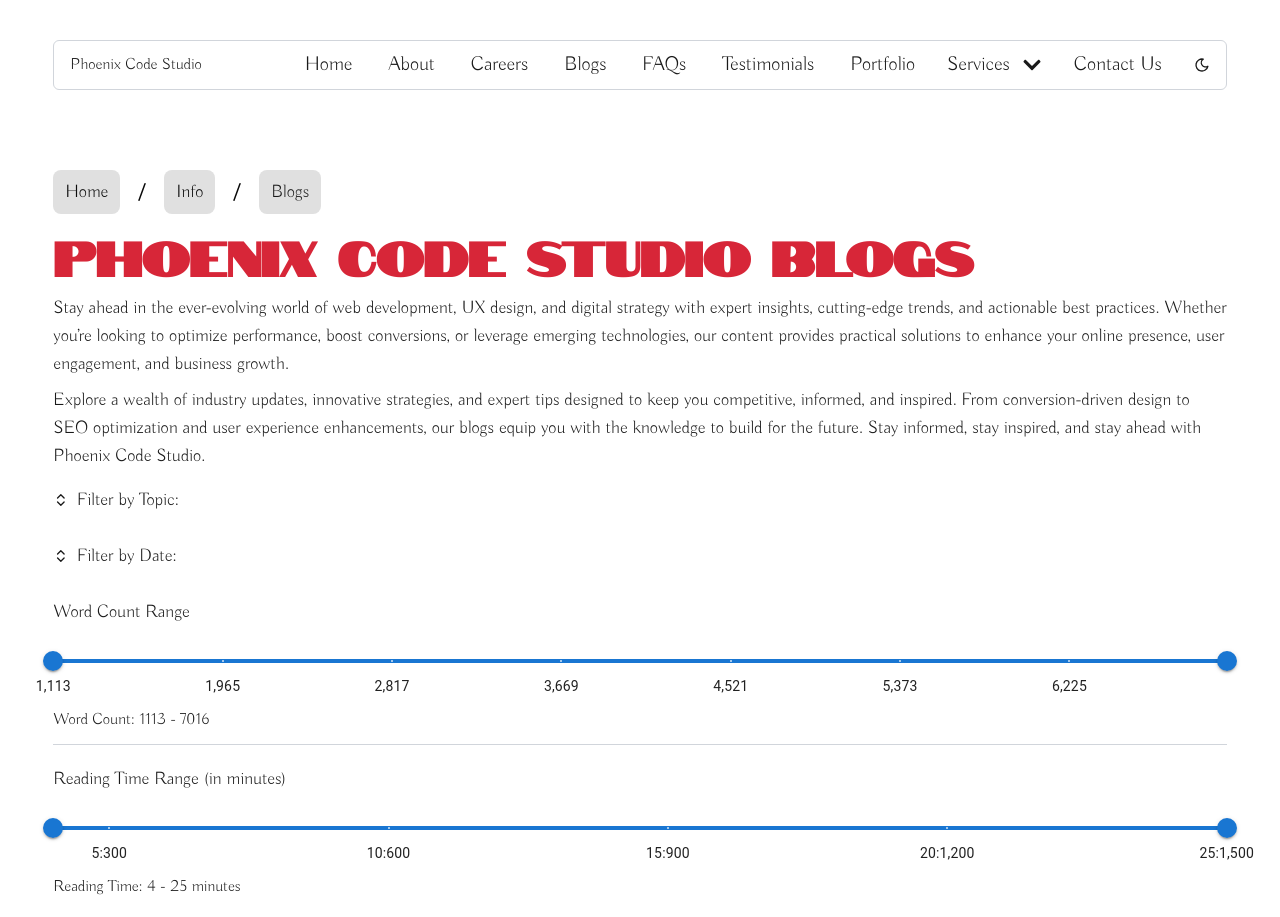
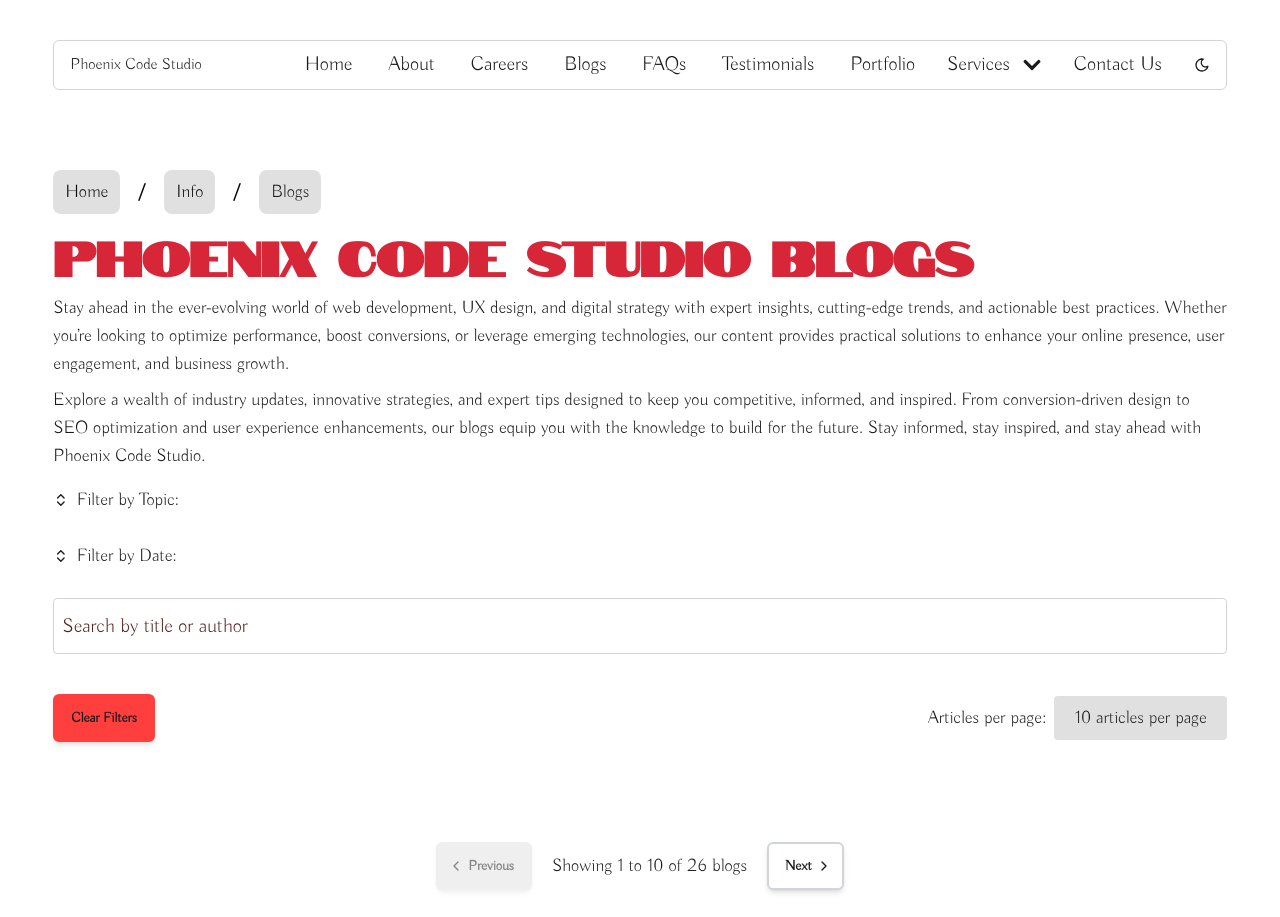
Before and after one commit to tmchuynh/phoenix-code-studio, a Next.js app: page /info/blogs in a window 1280 px wide. Shown: the top 917 px of the page. Built offline with nearby package versions, Linux system fonts and the light colour scheme.

Commit message:
revert -.-

```diff
--- a/src/app/info/blogs/page.tsx
+++ b/src/app/info/blogs/page.tsx
@@ -5,7 +5,6 @@ import DynamicBreadcrumb from "@/components/ui/breadcrumb-dynamic";
 import { Button } from "@/components/ui/button";
 import { Card } from "@/components/ui/card";
 import { BpCheckbox } from "@/components/ui/checkbox-custom";
-import Slider from "@mui/material/Slider";
 import Image from "next/image";
 import {
   Collapsible,
@@ -26,14 +25,7 @@ import {
 } from "@/components/ui/pagination";
 import useBetweenLargeAndXL from "@/lib/onlyLargerScreens";
 import useSmallScreen from "@/lib/useSmallScreen";
-import {
-  decimalMinutesToMmSs,
-  formatDate,
-  formatDecimalMinutes,
-  formatNumber,
-  parseReadingTimeToMinutes,
-  setSlug,
-} from "@/lib/utils";
+import { formatDate, formatNumber, setSlug } from "@/lib/utils";
 import { ChevronsUpDown } from "lucide-react";
 import { useRouter } from "next/navigation";
 import { FC, useEffect, useState, useCallback } from "react";
@@ -45,6 +37,7 @@ const BlogDisplayPage: FC = () => {
   const isLargerScreen = useBetweenLargeAndXL();
 
   const [openCollapsible, setOpenCollapsible] = useState<string | null>(null);
+
   const [searchQuery, setSearchQuery] = useState("");
   const [filteredBlogs, setFilteredBlogs] = useState(blogs);
   const [selectedDates, setSelectedDates] = useState<string[]>([]);
@@ -56,67 +49,42 @@ const BlogDisplayPage: FC = () => {
     date: false,
     author: false,
   });
+  const [filtersCleared, setFiltersCleared] = useState(false);
 
-  const [filtersCleared, setFiltersCleared] = useState(false);
   const [currentPage, setCurrentPage] = useState(1);
   const [articlesPerPage, setArticlesPerPage] = useState(10);
 
-  const decimalReadingTimes = blogs.map((b) =>
-    parseReadingTimeToMinutes(b.time)
+  // Calculate the indexes for pagination
+  const indexOfLastArticle = currentPage * articlesPerPage;
+  const indexOfFirstArticle = indexOfLastArticle - articlesPerPage;
+  const currentArticles = filteredBlogs.slice(
+    indexOfFirstArticle,
+    indexOfLastArticle
   );
-  const maxReadingMinutes = Math.max(...decimalReadingTimes);
-  const minReadingMinutes = Math.min(...decimalReadingTimes);
 
-  const minWordCount = Math.min(...blogs.map((b) => b.wordCount));
-  const maxWordCount = Math.max(...blogs.map((b) => b.wordCount));
+  // Handle page change
+  const handlePageChange = (pageNumber: number) => {
+    setCurrentPage(pageNumber);
+  };
 
-  const [wordCountRange, setWordCountRange] = useState<[number, number]>([
-    minWordCount,
-    maxWordCount,
-  ]);
-  const [readingTimeRange, setReadingTimeRange] = useState<[number, number]>([
-    minReadingMinutes,
-    maxReadingMinutes,
-  ]);
+  // Handle articles per page change
+  const handleArticlesPerPageChange = (value: number) => {
+    setArticlesPerPage(value);
+    setCurrentPage(1); // Reset to the first page when articles per page changes
+  };
 
-  const wordCountMarkers = [];
-  for (
-    let i = minWordCount;
-    i <= Math.round(maxWordCount / 1000) * 1000;
-    i += Math.ceil(maxWordCount / 10) + 150
-  ) {
-    wordCountMarkers.push({ value: i, label: `${formatNumber(i)}` });
-  }
+  // Calculate total pages
+  const totalPages = Math.ceil(filteredBlogs.length / articlesPerPage);
 
-  const readingTimeRangeMarkers = [];
-  for (
-    let i = 0;
-    i <= maxReadingMinutes;
-    i += Math.floor(maxReadingMinutes / 5)
-  ) {
-    readingTimeRangeMarkers.push({
-      value: i,
-      label: `${formatNumber(decimalMinutesToMmSs(i))}`,
-    });
-  }
+  // Manage which collapsible is open
+  const handleCollapsibleChange = (
+    collapsible: "topic" | "date" | "author"
+  ) => {
+    setOpenCollapsible(openCollapsible === collapsible ? null : collapsible); // Toggle the collapsible or close it
+  };
 
   const handleFilter = useCallback(() => {
     let filtered = blogs;
-
-    let result = blogs.slice();
-
-    result = result.filter(
-      (blog) =>
-        blog.wordCount >= wordCountRange[0] &&
-        blog.wordCount <= wordCountRange[1]
-    );
-
-    result = result.filter((b) => {
-      const minutes = parseReadingTimeToMinutes(b.time);
-      return minutes >= readingTimeRange[0] && minutes <= readingTimeRange[1];
-    });
-
-    filtered = result;
 
     // Filter by topics
     if (selectedTopics.length > 0) {
@@ -209,13 +177,7 @@ const BlogDisplayPage: FC = () => {
     selectedAuthors,
     searchQuery,
     filtersCleared,
-    wordCountRange,
-    readingTimeRange,
   ]);
-
-  useEffect(() => {
-    handleFilter();
-  }, [wordCountRange, readingTimeRange, handleFilter]);
 
   const clearFilters = (e?: string) => {
     setSelectedTopics([]);
@@ -224,8 +186,6 @@ const BlogDisplayPage: FC = () => {
     setSearchQuery("");
     setOpenCollapsible(null);
     setNoResults(false);
-    setWordCountRange([0, maxWordCount]);
-    setReadingTimeRange([0, maxReadingMinutes]);
     setFilteredBlogs(
       blogs.sort((a, b) => {
         const dateA = new Date(formatDate(a.date));
@@ -251,46 +211,6 @@ const BlogDisplayPage: FC = () => {
     }
   };
 
-  // Calculate the indexes for pagination
-  const indexOfLastArticle = currentPage * articlesPerPage;
-  const indexOfFirstArticle = indexOfLastArticle - articlesPerPage;
-  const currentArticles = filteredBlogs.slice(
-    indexOfFirstArticle,
-    indexOfLastArticle
-  );
-
-  const handleWordCountChange = (event: Event, newValue: number | number[]) => {
-    setWordCountRange(newValue as [number, number]);
-  };
-
-  const handleReadingTimeChange = (
-    event: Event,
-    newValue: number | number[]
-  ) => {
-    setReadingTimeRange(newValue as [number, number]);
-  };
-
-  // Handle page change
-  const handlePageChange = (pageNumber: number) => {
-    setCurrentPage(pageNumber);
-  };
-
-  // Handle articles per page change
-  const handleArticlesPerPageChange = (value: number) => {
-    setArticlesPerPage(value);
-    setCurrentPage(1); // Reset to the first page when articles per page changes
-  };
-
-  // Calculate total pages
-  const totalPages = Math.ceil(filteredBlogs.length / articlesPerPage);
-
-  // Manage which collapsible is open
-  const handleCollapsibleChange = (
-    collapsible: "topic" | "date" | "author"
-  ) => {
-    setOpenCollapsible(openCollapsible === collapsible ? null : collapsible); // Toggle the collapsible or close it
-  };
-
   const dates = Array.from(new Set(blogs.map((blog) => blog.date)));
   // const authors = Array.from(new Set(blogs.map((blog) => blog.author)));
 
@@ -306,11 +226,20 @@ const BlogDisplayPage: FC = () => {
     return acc;
   }, {} as Record<string, number>);
 
+  // const authorCounts = authors.reduce((acc, author) => {
+  //   acc[author] = blogs.filter((blog) => blog.author === author).length;
+  //   return acc;
+  // }, {} as Record<string, number>);
+
   const topics = Object.keys(topicCounts).sort();
 
   const handleTopicChange = (updatedTopics: string[]) => {
     setSelectedTopics(updatedTopics);
   };
+
+  useEffect(() => {
+    handleFilter();
+  }, [handleFilter]);
 
   function handleOpen(dropdown: "topic" | "date" | "author") {
     setDropdownOpen({
@@ -327,6 +256,17 @@ const BlogDisplayPage: FC = () => {
     }
     handleOpen("topic");
   };
+
+  // const handleAuthorCheckboxChange = (author: string, checked: boolean) => {
+  //   if (checked) {
+  //     setSelectedAuthors((prevAuthors) => [...prevAuthors, author]);
+  //   } else {
+  //     setSelectedAuthors((prevAuthors) =>
+  //       prevAuthors.filter((t) => t !== author)
+  //     );
+  //   }
+  //   handleOpen("author");
+  // };
 
   const handleDateCheckboxChange = (date: string, checked: boolean) => {
     if (checked) {
@@ -345,22 +285,6 @@ const BlogDisplayPage: FC = () => {
       handleFilter();
     }
   };
-
-  // const handleAuthorCheckboxChange = (author: string, checked: boolean) => {
-  //   if (checked) {
-  //     setSelectedAuthors((prevAuthors) => [...prevAuthors, author]);
-  //   } else {
-  //     setSelectedAuthors((prevAuthors) =>
-  //       prevAuthors.filter((t) => t !== author)
-  //     );
-  //   }
-  //   handleOpen("author");
-  // };
-
-  // const authorCounts = authors.reduce((acc, author) => {
-  //   acc[author] = blogs.filter((blog) => blog.author === author).length;
-  //   return acc;
-  // }, {} as Record<string, number>);
 
   return (
     <main className="w-10/12 md:w-11/12 mx-auto py-6">
@@ -556,44 +480,6 @@ const BlogDisplayPage: FC = () => {
                 </CollapsibleContent>
               </Collapsible>
             </div> */}
-
-            {/* Word Count Slider */}
-            <label>
-              <p>Word Count Range</p>
-            </label>
-            <Slider
-              value={wordCountRange}
-              onChange={handleWordCountChange}
-              valueLabelDisplay="auto"
-              marks={wordCountMarkers}
-              step={150}
-              min={minWordCount}
-              max={maxWordCount}
-            />
-            <div>
-              Word Count: {wordCountRange[0]} - {wordCountRange[1]}
-            </div>
-
-            <hr />
-
-            {/* Reading Time Slider */}
-            <label>
-              <p>Reading Time Range (in minutes)</p>
-            </label>
-            <Slider
-              value={readingTimeRange}
-              onChange={handleReadingTimeChange}
-              valueLabelDisplay="auto"
-              marks={readingTimeRangeMarkers}
-              step={0.1}
-              min={minReadingMinutes}
-              max={maxReadingMinutes}
-              valueLabelFormat={formatDecimalMinutes}
-            />
-            <div>
-              Reading Time: {readingTimeRange[0]} - {readingTimeRange[1]}{" "}
-              minutes
-            </div>
           </div>
         </section>
 
@@ -742,7 +628,7 @@ const BlogDisplayPage: FC = () => {
                     className="w-full h-36 rounded-t-md object-cover mx-auto mb-1"
                   />
                 )}
-                <div className="px-4 pb-2 flex flex-col justify-between h-[20em] md:h-[25em] 2xl:h-[38em] relative">
+                <div className="px-4 pb-2 flex flex-col justify-between h-[20em] md:h-[25em] 2xl:h-[35em] relative">
                   <div>
                     <div className="flex justify-between mx-1 pt-5">
                       <p className="mt-0 text-xs md:text-sm lg:text-md">
```
